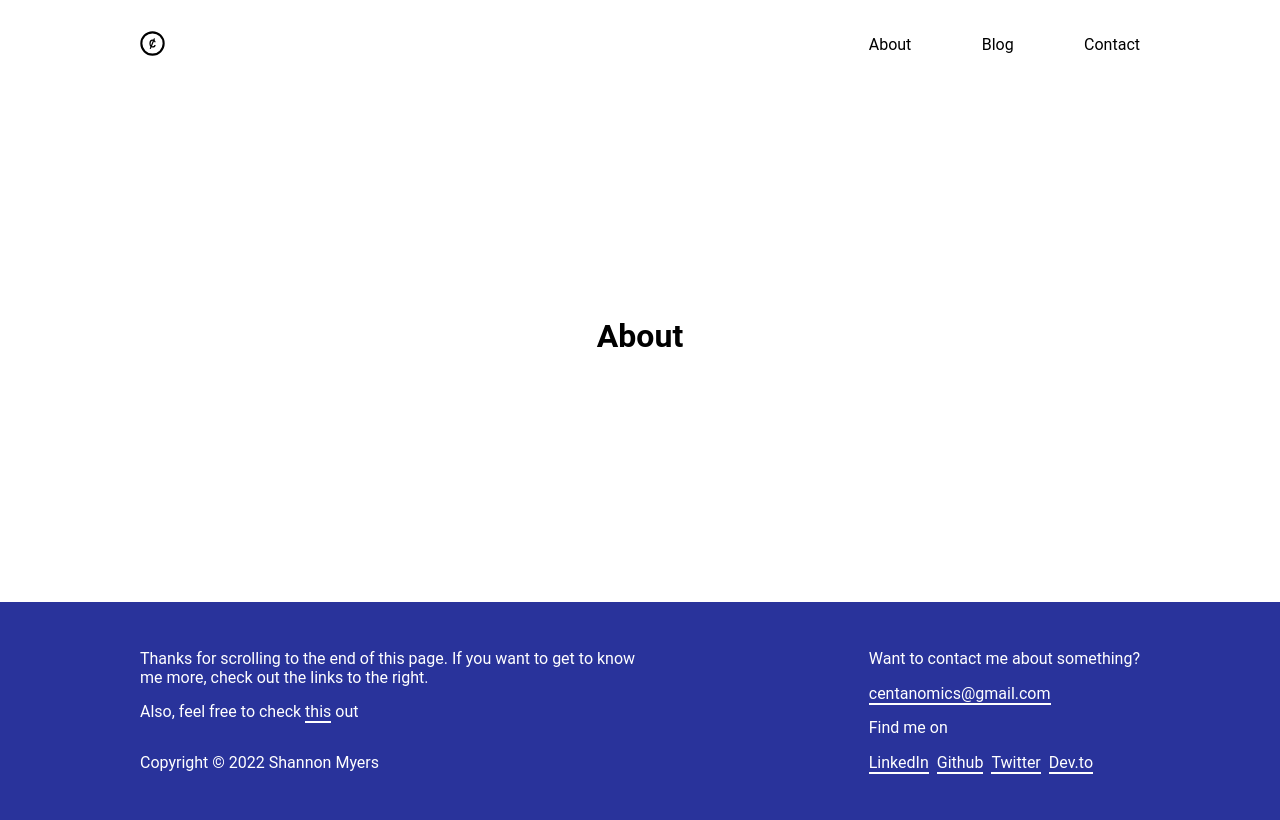
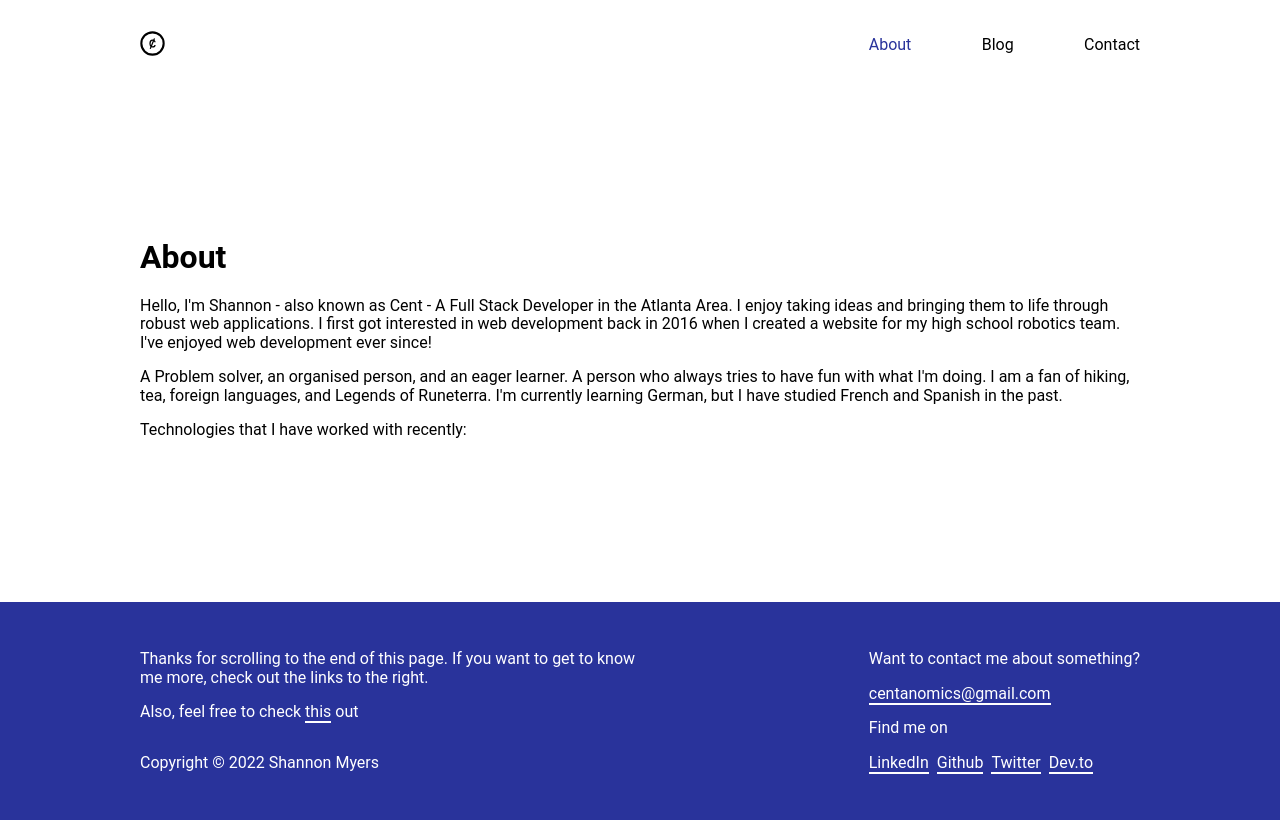
Before and after one commit to centanomics/portfolio, a Gatsby site: page /about in a window 1280 px wide. Built offline with nearby package versions, Linux system fonts and the light colour scheme; Gatsby itself is replaced by a stand-in of ours.

Commit message:
added about page and a few more adjustments

```diff
--- a/src/components/Header.js
+++ b/src/components/Header.js
@@ -19,7 +19,7 @@ const Header = () => {
         <nav className="navigation">
           <ul>
             <li>
-              <Link to="#" activeClassName="activeLink">
+              <Link to="/about" activeClassName="activeLink">
                 About
               </Link>
             </li>
--- a/src/components/Intro.js
+++ b/src/components/Intro.js
@@ -19,7 +19,7 @@ const Intro = () => {
             <nav>
               <a href="#projects">View Projects</a>
               <span> or </span>
-              <Link to="#"> Read About Me</Link>
+              <Link to="/about"> Read About Me</Link>
             </nav>
           </div>
           <button className="image">
--- a/src/pages/about.js
+++ b/src/pages/about.js
@@ -16,8 +16,23 @@ const AboutPage = () => {
         title="Portfolio"
         description="Learn more about Centanomics and his interests professionally and personally here."
       />
-      <section className="frame">
+      <section className="frame about">
         <h1>About</h1>
+        <p>
+          Hello, I'm Shannon - also known as Cent - A Full Stack Developer in
+          the Atlanta Area. I enjoy taking ideas and bringing them to life
+          through robust web applications. I first got interested in web
+          development back in 2016 when I created a website for my high school
+          robotics team. I've enjoyed web development ever since!
+        </p>
+        <p>
+          A Problem solver, an organised person, and an eager learner. A person
+          who always tries to have fun with what I'm doing. I am a fan of
+          hiking, tea, foreign languages, and Legends of Runeterra. I'm
+          currently learning German, but I have studied French and Spanish in
+          the past.
+        </p>
+        <p>Technologies that I have worked with recently:</p>
       </section>
     </Layout>
   );
--- a/src/styles/global.css
+++ b/src/styles/global.css
@@ -258,7 +258,7 @@ footer a:hover {
 * MEDIA QUERIES
 */
 
-@media (max-width: 1000px) {
+@media (max-width: 1100px) {
   /* header */
   .main-header {
     grid-template-areas: 'A A A A A A' 'B B B B B B' 'C C C C C C';
@@ -310,6 +310,11 @@ footer a:hover {
     padding: 0 0 0 32px;
   }
 
+  /* about */
+  .about {
+    width: 90vw;
+  }
+
   /*footer*/
   footer {
     grid-template-areas: 'A' 'B' 'C';
```
